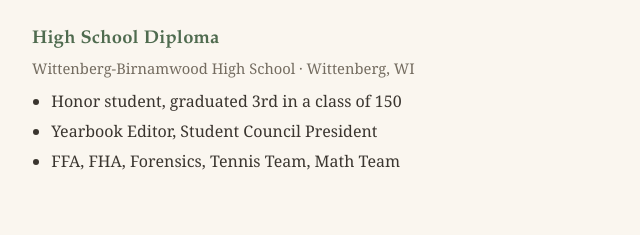
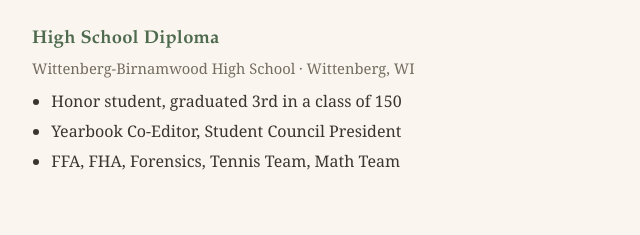
Before and after one commit to rh7112/ramonas-portfolio, a website: page public/index.html in a window 1280 px wide. Shown: the part 1928-2163 px from the top of the page, 192-832 px from the left. Drawn offline with Linux system fonts and the light colour scheme.

Commit message:
Correct high school yearbook role to Co-Editor

```diff
--- a/public/index.html
+++ b/public/index.html
@@ -133,7 +133,7 @@
           <p class="job-loc">Wittenberg-Birnamwood High School &middot; Wittenberg, WI</p>
           <ul>
             <li>Honor student, graduated 3rd in a class of 150</li>
-            <li>Yearbook Editor, Student Council President</li>
+            <li>Yearbook Co-Editor, Student Council President</li>
             <li>FFA, FHA, Forensics, Tennis Team, Math Team</li>
           </ul>
         </div>
```
